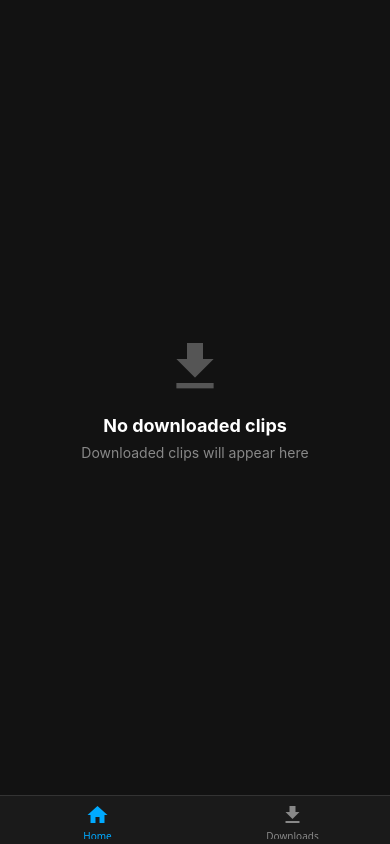
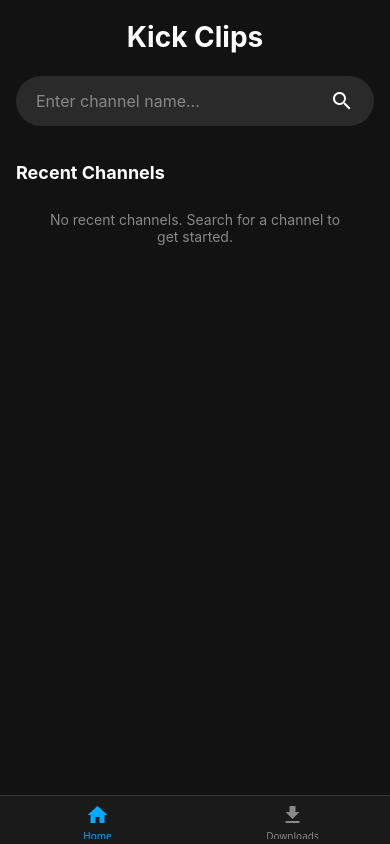
Before and after one commit to Hasrox/kick-dl-android, a React Native app: screen /Home in a window 390 px wide. Built offline with nearby package versions, Linux system fonts and the light colour scheme.

Commit message:
Update HomeScreen.js

```diff
--- a/src/screens/HomeScreen.js
+++ b/src/screens/HomeScreen.js
@@ -1,73 +1,96 @@
-import React from 'react';
-import { View, FlatList, Text, StyleSheet, TouchableOpacity, Image } from 'react-native';
-import { useSelector, useDispatch } from 'react-redux';
-import { removeDownload } from '../redux/downloadsSlice';
-import Icon from 'react-native-vector-icons/MaterialIcons';
+import React, { useState, useEffect } from 'react';
+import { View, FlatList, Text, StyleSheet, TouchableOpacity } from 'react-native';
+import { useDispatch } from 'react-redux';
+import AsyncStorage from '@react-native-async-storage/async-storage';
+import SearchBar from '../components/SearchBar';
+import SearchFilterDialog from '../components/SearchFilterDialog';
+import { setChannel } from '../redux/clipsSlice';
+import Icon from 'react-native-vector-icons/MaterialIcons'
 
-const DownloadsScreen = ({ navigation }) => {
-  const { items, inProgress } = useSelector(state => state.downloads);
+const HomeScreen = ({ navigation }) => {
+  const [recentChannels, setRecentChannels] = useState([]);
+  const [filterDialogVisible, setFilterDialogVisible] = useState(false); // Add this
+  const [searchQuery, setSearchQuery] = useState(''); // Add this
   const dispatch = useDispatch();
 
-  const handlePlayDownload = (item) => {
-    navigation.navigate('ClipPlayer', {
-      clip: {
-        ...item,
-        video_url: item.localUri
+  useEffect(() => {
+    loadRecentChannels();
+  }, []);
+
+  const loadRecentChannels = async () => {
+    try {
+      const storedChannels = await AsyncStorage.getItem('recentChannels');
+      if (storedChannels) {
+        setRecentChannels(JSON.parse(storedChannels));
       }
-    });
+    } catch (error) {
+      console.error('Failed to load recent channels:', error);
+    }
   };
 
-  const handleDeleteDownload = (id) => {
-    // In a full implementation, you'd also delete the file
-    dispatch(removeDownload(id));
+  // Modified to show filter dialog instead of searching immediately
+  const handleSearch = (channelName) => {
+    setSearchQuery(channelName);
+    setFilterDialogVisible(true);
   };
 
-  if (items.length === 0) {
-    return (
-      <View style={styles.emptyContainer}>
-        <Icon name="download" size={64} color="#555" />
-        <Text style={styles.emptyText}>No downloaded clips</Text>
-        <Text style={styles.emptySubtext}>
-          Downloaded clips will appear here
-        </Text>
-      </View>
-    );
+  // New function that will be called after filter selection
+const handleSearchWithFilters = async (channelName, timeFilter) => {
+  dispatch(setChannel(channelName));
+
+  // Save to recent channels
+  const updated = [channelName, ...recentChannels.filter(c => c !== channelName)].slice(0, 5);
+  setRecentChannels(updated);
+
+  try {
+    await AsyncStorage.setItem('recentChannels', JSON.stringify(updated));
+  } catch (error) {
+    console.error('Failed to save recent channel:', error);
   }
+
+  // Close dialog
+  setFilterDialogVisible(false);
+
+  // Navigate with the filter parameters (no sortBy)
+  navigation.navigate('ClipsList', {
+    channelName,
+    timeFilter
+  });
+};
 
   return (
     <View style={styles.container}>
-      <Text style={styles.headerText}>Downloads</Text>
+      <Text style={styles.title}>Kick Clips</Text>
+      <SearchBar onSearch={handleSearch} />
 
-      <FlatList
-        data={items}
-        keyExtractor={item => `download-${item.id}`}
-        renderItem={({ item }) => (
-          <View style={styles.downloadItem}>
-            <Image source={{ uri: item.thumbnailUrl }} style={styles.thumbnail} />
+      {/* Filter Dialog */}
+      <SearchFilterDialog
+        visible={filterDialogVisible}
+        channelName={searchQuery}
+        onClose={() => setFilterDialogVisible(false)}
+        onApply={handleSearchWithFilters}
+      />
 
-            <View style={styles.infoContainer}>
-              <Text style={styles.title} numberOfLines={2}>{item.title}</Text>
-              <Text style={styles.channelName}>{item.channelName}</Text>
-            </View>
-
-            <View style={styles.actionButtons}>
-              <TouchableOpacity
-                style={styles.actionButton}
-                onPress={() => handlePlayDownload(item)}
-              >
-                <Icon name="play-arrow" size={24} color="#00AAFF" />
-              </TouchableOpacity>
-
-              <TouchableOpacity
-                style={styles.actionButton}
-                onPress={() => handleDeleteDownload(item.id)}
-              >
-                <Icon name="delete" size={24} color="#FF6B6B" />
-              </TouchableOpacity>
-            </View>
-          </View>
-        )}
-      />
+      <Text style={styles.sectionTitle}>Recent Channels</Text>
+      {recentChannels.length > 0 ? (
+        <FlatList
+          data={recentChannels}
+          keyExtractor={(item, index) => `recent-${index}`}
+          renderItem={({ item }) => (
+            <TouchableOpacity
+              style={styles.channelItem}
+              onPress={() => handleSearch(item)}
+            >
+              <Icon name="history" size={24} color="#888" />
+              <Text style={styles.channelName}>{item}</Text>
+            </TouchableOpacity>
+          )}
+        />
+      ) : (
+        <Text style={styles.emptyText}>
+          No recent channels. Search for a channel to get started.
+        </Text>
+      )}
     </View>
   );
 };
@@ -77,69 +100,42 @@
     flex: 1,
     backgroundColor: '#121212',
   },
-  headerText: {
-    fontSize: 20,
+  title: {
+    fontSize: 28,
+    fontWeight: 'bold',
+    color: 'white',
+    textAlign: 'center',
+    marginTop: 20,
+    marginBottom: 10,
+  },
+  sectionTitle: {
+    fontSize: 18,
     fontWeight: 'bold',
     color: 'white',
     marginHorizontal: 16,
-    marginTop: 16,
+    marginTop: 24,
     marginBottom: 8,
   },
-  downloadItem: {
+  channelItem: {
     flexDirection: 'row',
+    alignItems: 'center',
     backgroundColor: '#1E1E1E',
     marginHorizontal: 16,
-    marginVertical: 8,
+    marginVertical: 4,
+    padding: 16,
     borderRadius: 8,
-    overflow: 'hidden',
-  },
-  thumbnail: {
-    width: 100,
-    height: 70,
-    backgroundColor: '#0A0A0A',
-  },
-  infoContainer: {
-    flex: 1,
-    padding: 8,
-    justifyContent: 'center',
-  },
-  title: {
-    color: 'white',
-    fontSize: 14,
-    fontWeight: 'bold',
   },
   channelName: {
-    color: '#AAAAAA',
-    fontSize: 12,
-    marginTop: 4,
-  },
-  actionButtons: {
-    flexDirection: 'row',
-    alignItems: 'center',
-    paddingRight: 8,
-  },
-  actionButton: {
-    padding: 8,
-  },
-  emptyContainer: {
-    flex: 1,
-    justifyContent: 'center',
-    alignItems: 'center',
-    backgroundColor: '#121212',
+    color: 'white',
+    fontSize: 16,
+    marginLeft: 12,
   },
   emptyText: {
-    color: 'white',
-    fontSize: 18,
-    fontWeight: 'bold',
-    marginTop: 16,
-  },
-  emptySubtext: {
     color: '#888',
-    fontSize: 14,
-    marginTop: 8,
     textAlign: 'center',
+    marginTop: 20,
     marginHorizontal: 40,
   },
 });
 
-export default DownloadsScreen;
+export default HomeScreen;
```
